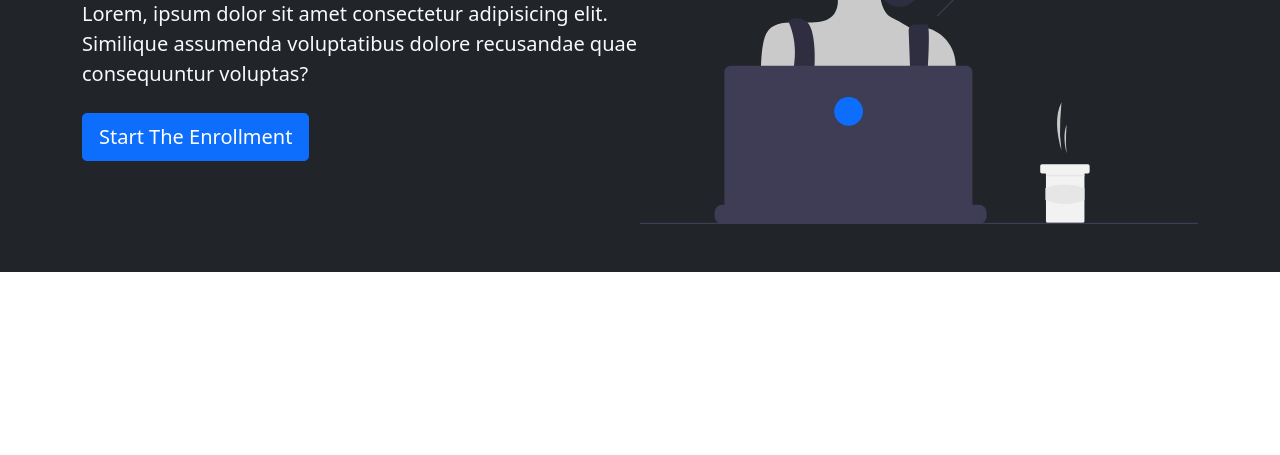
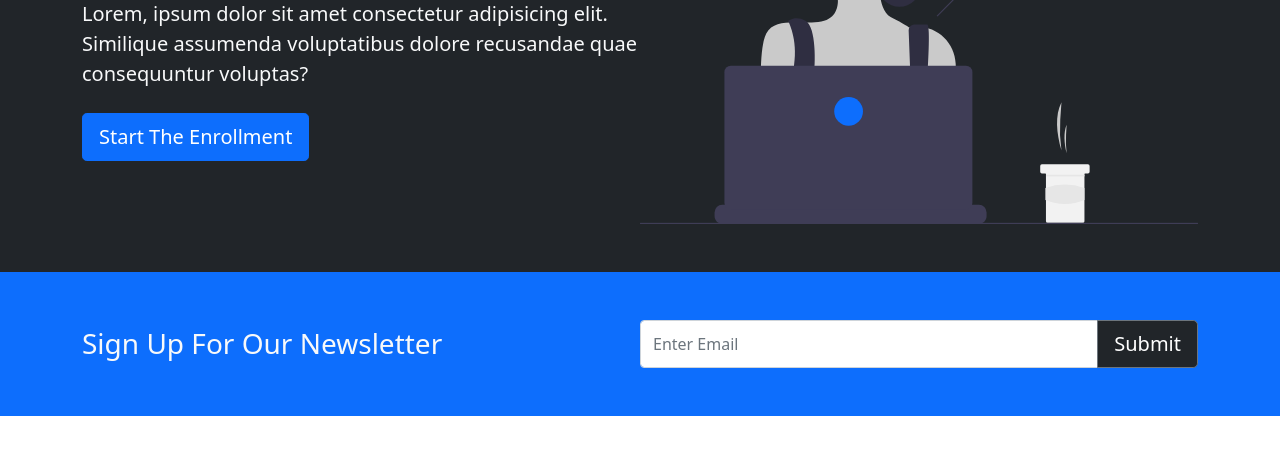
Before and after one commit to rouanis5/bootstrap-template-1, a website: page index.html in a window 1280 px wide. Shown: the part 257-712 px from the top of the page. Drawn offline with nearby package versions, Linux system fonts and the light colour scheme.

Commit message:
+ newsletter

```diff
--- /dev/null
+++ b/css/style.css
@@ -0,0 +1,6 @@
+/* breakpoint $md = 768px */
+@media (min-width: 768px) {
+    .input-newsletter{
+        width: 50% !important;
+    }
+}
--- a/index.html
+++ b/index.html
@@ -5,6 +5,7 @@
     <meta http-equiv="X-UA-Compatible" content="IE=edge">
     <meta name="viewport" content="width=device-width, initial-scale=1.0">
     <link href="https://cdn.jsdelivr.net/npm/bootstrap@5.0.2/dist/css/bootstrap.min.css" rel="stylesheet" integrity="sha384-EVSTQN3/azprG1Anm3QDgpJLIm9Nao0Yz1ztcQTwFspd3yD65VohhpuuCOmLASjC" crossorigin="anonymous">
+    <link rel="stylesheet" href="./css/style.css">
     <script src="https://cdn.jsdelivr.net/npm/bootstrap@5.0.2/dist/js/bootstrap.bundle.min.js" integrity="sha384-MrcW6ZMFYlzcLA8Nl+NtUVF0sA7MsXsP1UyJoMp4YLEuNSfAP+JcXn/tWtIaxVXM" crossorigin="anonymous" defer></script>
     <title>Bootstrap template one</title>
 </head>
@@ -36,5 +37,14 @@
             <img class="img-fluid w-50 d-sm-block d-none" src="./images/showcase.svg" alt="showcase">
         </div>
     </section>
+    <section class="bg-primary text-light p-5">
+        <div class="container d-md-flex justify-content-between align-items-center">
+            <h3 class="text-capitalize mb-md-0 mb-3">sign up for our newsletter</h3>
+            <div class="input-group input-newsletter">
+                <input type="text" class="form-control" placeholder="Enter Email">
+                <button class="btn btn-outline-secondary btn-lg btn-dark text-white" type="button">Submit</button>
+            </div>
+        </div>
+    </section>
 </body>
 </html>
```
